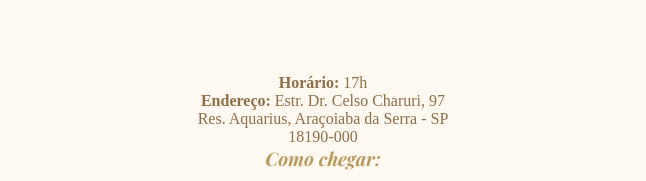
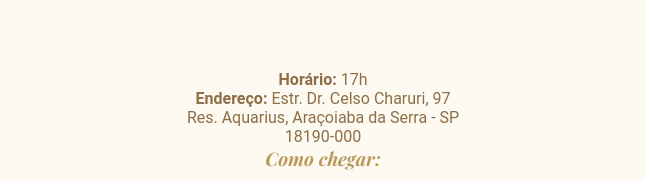
Before and after one commit to VictorAlmeidaFonseca/guest-list, a Next.js app: page / in a window 1280 px wide. Shown: the part 510-691 px from the top of the page, without its empty margins (317-963 px from the left). Built offline with nearby package versions, Linux system fonts and the light colour scheme.

Commit message:
Update page.tsx

```diff
--- a/src/app/page.tsx
+++ b/src/app/page.tsx
@@ -151,14 +151,14 @@
 
       <footer className={styles.footer}>
         <div className={styles.footerInfo}>
-          <div>
+          <div className={styles.footerDescription}>
             <strong>Horário:</strong> 17h
           </div>
-          <div>
+          <div className={styles.footerDescription}>
             <strong>Endereço:</strong> Estr. Dr. Celso Charuri, 97
           </div>
-          <div>Res. Aquarius, Araçoiaba da Serra - SP</div>
-          <div>18190-000</div>
+          <div className={styles.footerDescription}>Res. Aquarius, Araçoiaba da Serra - SP</div>
+          <div className={styles.footerDescription}>18190-000</div>
         </div>
 
         <h3 className={styles.mapTitle}>Como chegar:</h3>
```
